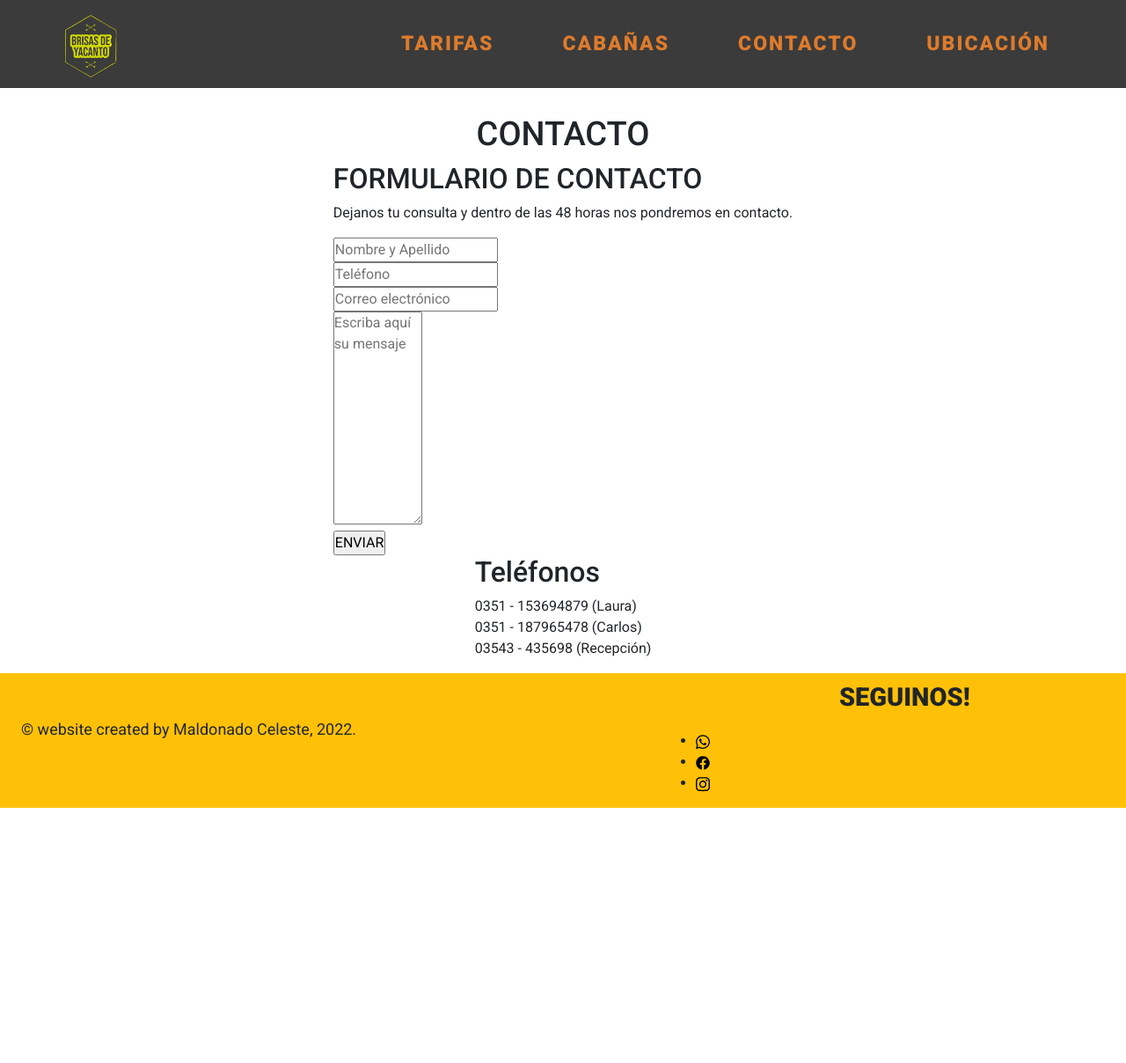
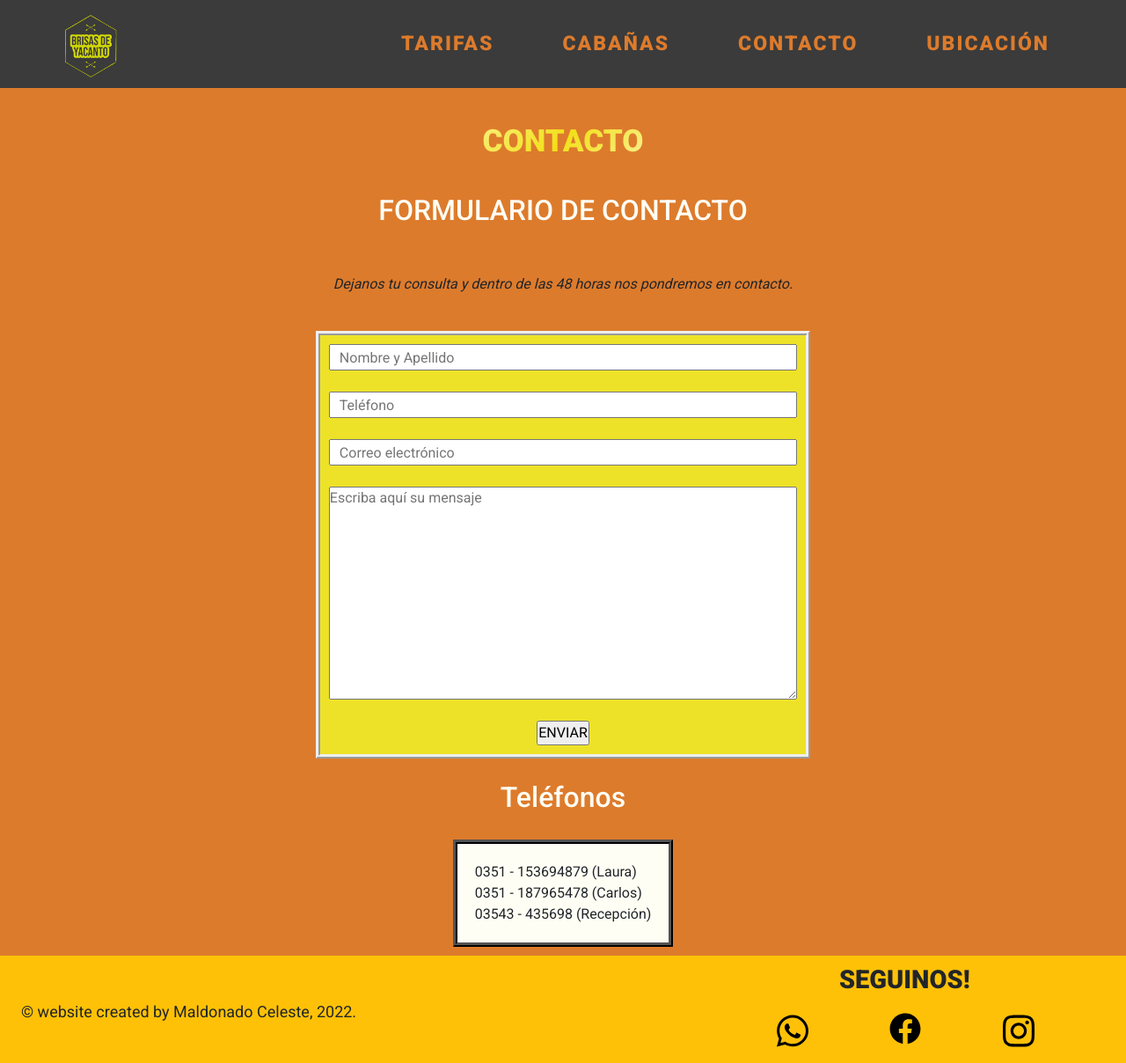
Before and after one commit to Maldonadocelee/Brisas-de-Yacanto, a website: page Paginas/Contacto.html in a window 1280 px wide. Shown: the whole page at 88% size. Before the commit the page ends 918 px from the top, so only its background shows below. Drawn offline with nearby package versions, Linux system fonts and the light colour scheme.

Commit message:
PAGINA CONTACTO SOLUCIONADO

```diff
--- a/Paginas/Contacto.html
+++ b/Paginas/Contacto.html
@@ -73,6 +73,7 @@
 
         <div class="phones">
                 <h2 class="subtitle">Teléfonos</h2>
+
                 <p class="numbers-phones" >
                     0351 - 153694879 (Laura) <br>
                     0351 - 187965478 (Carlos)<br>
@@ -83,7 +84,7 @@
     </main>
     <!--Finaliza main-->
     <!--Comienza footer-->
-    <footer id="footer">
+    <footer class="footer">
         <div class="container-fluid bg-warning">
             <div class="row">
                 <div class="col-sm-7">
@@ -100,15 +101,15 @@
                 <div class="redes col-5 display-flex justify-content-start">
                     <ul class="list-networks">
                         <li class="botton-networks">
-                            <a href="https://www.whatsapp.com" target="_blank"><svg class="network" xmlns="http://www.w3.org/2000/svg" width="150" viewBox="0 0 448 512"><!--! Font Awesome Pro 6.1.2 by @fontawesome - https://fontawesome.com License - https://fontawesome.com/license (Commercial License) Copyright 2022 Fonticons, Inc. --><path d="M380.9 97.1C339 55.1 283.2 32 223.9 32c-122.4 0-222 99.6-222 222 0 39.1 10.2 77.3 29.6 111L0 480l117.7-30.9c32.4 17.7 68.9 27 106.1 27h.1c122.3 0 224.1-99.6 224.1-222 0-59.3-25.2-115-67.1-157zm-157 341.6c-33.2 0-65.7-8.9-94-25.7l-6.7-4-69.8 18.3L72 359.2l-4.4-7c-18.5-29.4-28.2-63.3-28.2-98.2 0-101.7 82.8-184.5 184.6-184.5 49.3 0 95.6 19.2 130.4 54.1 34.8 34.9 56.2 81.2 56.1 130.5 0 101.8-84.9 184.6-186.6 184.6zm101.2-138.2c-5.5-2.8-32.8-16.2-37.9-18-5.1-1.9-8.8-2.8-12.5 2.8-3.7 5.6-14.3 18-17.6 21.8-3.2 3.7-6.5 4.2-12 1.4-32.6-16.3-54-29.1-75.5-66-5.7-9.8 5.7-9.1 16.3-30.3 1.8-3.7.9-6.9-.5-9.7-1.4-2.8-12.5-30.1-17.1-41.2-4.5-10.8-9.1-9.3-12.5-9.5-3.2-.2-6.9-.2-10.6-.2-3.7 0-9.7 1.4-14.8 6.9-5.1 5.6-19.4 19-19.4 46.3 0 27.3 19.9 53.7 22.6 57.4 2.8 3.7 39.1 59.7 94.8 83.8 35.2 15.2 49 16.5 66.6 13.9 10.7-1.6 32.8-13.4 37.4-26.4 4.6-13 4.6-24.1 3.2-26.4-1.3-2.5-5-3.9-10.5-6.6z"/></svg></a>
+                            <a href="https://www.whatsapp.com" target="_blank"><svg class="network" xmlns="http://www.w3.org/2000/svg"  viewBox="0 0 448 512"><!--! Font Awesome Pro 6.1.2 by @fontawesome - https://fontawesome.com License - https://fontawesome.com/license (Commercial License) Copyright 2022 Fonticons, Inc. --><path d="M380.9 97.1C339 55.1 283.2 32 223.9 32c-122.4 0-222 99.6-222 222 0 39.1 10.2 77.3 29.6 111L0 480l117.7-30.9c32.4 17.7 68.9 27 106.1 27h.1c122.3 0 224.1-99.6 224.1-222 0-59.3-25.2-115-67.1-157zm-157 341.6c-33.2 0-65.7-8.9-94-25.7l-6.7-4-69.8 18.3L72 359.2l-4.4-7c-18.5-29.4-28.2-63.3-28.2-98.2 0-101.7 82.8-184.5 184.6-184.5 49.3 0 95.6 19.2 130.4 54.1 34.8 34.9 56.2 81.2 56.1 130.5 0 101.8-84.9 184.6-186.6 184.6zm101.2-138.2c-5.5-2.8-32.8-16.2-37.9-18-5.1-1.9-8.8-2.8-12.5 2.8-3.7 5.6-14.3 18-17.6 21.8-3.2 3.7-6.5 4.2-12 1.4-32.6-16.3-54-29.1-75.5-66-5.7-9.8 5.7-9.1 16.3-30.3 1.8-3.7.9-6.9-.5-9.7-1.4-2.8-12.5-30.1-17.1-41.2-4.5-10.8-9.1-9.3-12.5-9.5-3.2-.2-6.9-.2-10.6-.2-3.7 0-9.7 1.4-14.8 6.9-5.1 5.6-19.4 19-19.4 46.3 0 27.3 19.9 53.7 22.6 57.4 2.8 3.7 39.1 59.7 94.8 83.8 35.2 15.2 49 16.5 66.6 13.9 10.7-1.6 32.8-13.4 37.4-26.4 4.6-13 4.6-24.1 3.2-26.4-1.3-2.5-5-3.9-10.5-6.6z"/></svg></a>
                         </li>
 
                         <li class="botton-networks">
-                            <a href="https://www.facebook.com"   target="_blank"><svg class="network" xmlns="http://www.w3.org/2000/svg" width="150" viewBox="0 0 512 512"><!--! Font Awesome Pro 6.1.2 by @fontawesome - https://fontawesome.com License - https://fontawesome.com/license (Commercial License) Copyright 2022 Fonticons, Inc. --><path d="M504 256C504 119 393 8 256 8S8 119 8 256c0 123.78 90.69 226.38 209.25 245V327.69h-63V256h63v-54.64c0-62.15 37-96.48 93.67-96.48 27.14 0 55.52 4.84 55.52 4.84v61h-31.28c-30.8 0-40.41 19.12-40.41 38.73V256h68.78l-11 71.69h-57.78V501C413.31 482.38 504 379.78 504 256z"/></svg></a>
+                            <a href="https://www.facebook.com"   target="_blank"><svg class="network" xmlns="http://www.w3.org/2000/svg"  viewBox="0 0 512 512"><!--! Font Awesome Pro 6.1.2 by @fontawesome - https://fontawesome.com License - https://fontawesome.com/license (Commercial License) Copyright 2022 Fonticons, Inc. --><path d="M504 256C504 119 393 8 256 8S8 119 8 256c0 123.78 90.69 226.38 209.25 245V327.69h-63V256h63v-54.64c0-62.15 37-96.48 93.67-96.48 27.14 0 55.52 4.84 55.52 4.84v61h-31.28c-30.8 0-40.41 19.12-40.41 38.73V256h68.78l-11 71.69h-57.78V501C413.31 482.38 504 379.78 504 256z"/></svg></a>
 
                         </li>
                         <li class="botton-networks">
-                            <a href="https://www.instagram.com" target="_blank"><svg class="network" xmlns="http://www.w3.org/2000/svg" width="150" viewBox="0 0 448 512"><!--! Font Awesome Pro 6.1.2 by @fontawesome - https://fontawesome.com License - https://fontawesome.com/license (Commercial License) Copyright 2022 Fonticons, Inc. --><path d="M224.1 141c-63.6 0-114.9 51.3-114.9 114.9s51.3 114.9 114.9 114.9S339 319.5 339 255.9 287.7 141 224.1 141zm0 189.6c-41.1 0-74.7-33.5-74.7-74.7s33.5-74.7 74.7-74.7 74.7 33.5 74.7 74.7-33.6 74.7-74.7 74.7zm146.4-194.3c0 14.9-12 26.8-26.8 26.8-14.9 0-26.8-12-26.8-26.8s12-26.8 26.8-26.8 26.8 12 26.8 26.8zm76.1 27.2c-1.7-35.9-9.9-67.7-36.2-93.9-26.2-26.2-58-34.4-93.9-36.2-37-2.1-147.9-2.1-184.9 0-35.8 1.7-67.6 9.9-93.9 36.1s-34.4 58-36.2 93.9c-2.1 37-2.1 147.9 0 184.9 1.7 35.9 9.9 67.7 36.2 93.9s58 34.4 93.9 36.2c37 2.1 147.9 2.1 184.9 0 35.9-1.7 67.7-9.9 93.9-36.2 26.2-26.2 34.4-58 36.2-93.9 2.1-37 2.1-147.8 0-184.8zM398.8 388c-7.8 19.6-22.9 34.7-42.6 42.6-29.5 11.7-99.5 9-132.1 9s-102.7 2.6-132.1-9c-19.6-7.8-34.7-22.9-42.6-42.6-11.7-29.5-9-99.5-9-132.1s-2.6-102.7 9-132.1c7.8-19.6 22.9-34.7 42.6-42.6 29.5-11.7 99.5-9 132.1-9s102.7-2.6 132.1 9c19.6 7.8 34.7 22.9 42.6 42.6 11.7 29.5 9 99.5 9 132.1s2.7 102.7-9 132.1z"/></svg></a>
+                            <a href="https://www.instagram.com" target="_blank"><svg class="network" xmlns="http://www.w3.org/2000/svg"  viewBox="0 0 448 512"><!--! Font Awesome Pro 6.1.2 by @fontawesome - https://fontawesome.com License - https://fontawesome.com/license (Commercial License) Copyright 2022 Fonticons, Inc. --><path d="M224.1 141c-63.6 0-114.9 51.3-114.9 114.9s51.3 114.9 114.9 114.9S339 319.5 339 255.9 287.7 141 224.1 141zm0 189.6c-41.1 0-74.7-33.5-74.7-74.7s33.5-74.7 74.7-74.7 74.7 33.5 74.7 74.7-33.6 74.7-74.7 74.7zm146.4-194.3c0 14.9-12 26.8-26.8 26.8-14.9 0-26.8-12-26.8-26.8s12-26.8 26.8-26.8 26.8 12 26.8 26.8zm76.1 27.2c-1.7-35.9-9.9-67.7-36.2-93.9-26.2-26.2-58-34.4-93.9-36.2-37-2.1-147.9-2.1-184.9 0-35.8 1.7-67.6 9.9-93.9 36.1s-34.4 58-36.2 93.9c-2.1 37-2.1 147.9 0 184.9 1.7 35.9 9.9 67.7 36.2 93.9s58 34.4 93.9 36.2c37 2.1 147.9 2.1 184.9 0 35.9-1.7 67.7-9.9 93.9-36.2 26.2-26.2 34.4-58 36.2-93.9 2.1-37 2.1-147.8 0-184.8zM398.8 388c-7.8 19.6-22.9 34.7-42.6 42.6-29.5 11.7-99.5 9-132.1 9s-102.7 2.6-132.1-9c-19.6-7.8-34.7-22.9-42.6-42.6-11.7-29.5-9-99.5-9-132.1s-2.6-102.7 9-132.1c7.8-19.6 22.9-34.7 42.6-42.6 29.5-11.7 99.5-9 132.1-9s102.7-2.6 132.1 9c19.6 7.8 34.7 22.9 42.6 42.6 11.7 29.5 9 99.5 9 132.1s2.7 102.7-9 132.1z"/></svg></a>
                         </li>
                     </ul>
                 </div>
--- a/SCSS/app.scss
+++ b/SCSS/app.scss
@@ -1,7 +1,5 @@
 @import "./reset.scss";
-
+//@import "./ejemplo.scss";
+@import "./contacto.scss";
 @import "./header.scss";
-
-@import "./contacto.scss";
-
 @import "./footer.scss";
--- /dev/null
+++ b/SCSS/ejemplo.scss
@@ -0,0 +1,134 @@
+/*comienza el main*/
+
+.main {
+    padding-top: 110px;
+    display: flex;
+    flex-direction: column;
+    align-items: center;
+    width: 100%;
+}
+
+.title-contact {
+    text-align: center;
+    font-weight: bold;
+    font-size: 35px ;
+    animation: fluido 30s ease-in-out infinite;
+    background: linear-gradient(-45deg, #fef60f, #ffffff, #f2e018, #fffedc);
+    background-size: 300%;
+    -webkit-background-clip: text;
+    background-clip: text;
+    -webkit-text-fill-color: transparent;
+    padding: 10px;
+}
+@keyframes fluido {
+    0% { background-position: 0 50% }
+    50% { background-position: 100% 50% }
+    100% { background-position: 0 50% }
+}
+
+.subtitle-contact {
+    padding: 20px;
+    text-align: center;
+}
+
+.attention {
+    font-style: italic;
+    padding: 25px;
+    text-align: center;
+}
+.form {
+    border-style: ridge;
+    border-width: 5px;
+    background-color: rgba(237, 227, 41, 0.992);
+    margin: 5px;
+    padding: 10px;
+    display: flex;
+    flex-direction: column;
+    align-items: center;
+
+}
+.input {
+    width: 100%;
+    height: 30px;
+    padding-left: 10px;
+}
+.enviar {
+    width: 20%;
+    border-radius: 5%;
+    font-weight: bold;
+}
+.textarea {
+    width: 100%;
+}
+
+.subtitle {
+    color: rgb(255, 254, 244);
+    text-align: center;
+    padding: 20px;
+}
+
+.numbers-phones {
+    border-style: ridge;
+    border-width: 5px;
+    border-color: #000000;
+    padding: 20px;
+    margin-bottom: 10px;
+    background-color: rgb(255, 254, 244) ;
+}
+
+@media  screen and (min-width: 1200px) {
+    .title-contact {
+        font-size: 38px;
+        margin-top: 20px;
+    }
+}
+
+@media screen and (min-width:1900px) {
+    .title-contact {
+        font-size: 60px ;
+
+    }
+    .subtitle {
+        font-size: 40px;
+    }
+    .attention {
+        padding: 30px;
+        text-align: center;
+        font-size: 25px;
+    }
+    .numbers-phones {
+        border-style: ridge;
+        border-width: 5px;
+        border-color: #000000;
+        padding: 20px;
+        margin-bottom: 10px;
+        background-color: rgb(255, 254, 244) ;
+        font-size: 25px;
+    }
+    .form {
+        border-style: ridge;
+        border-width: 5px;
+        background-color: rgba(237, 227, 41, 0.992);
+        margin: 5px;
+        padding: 5px 20px;
+        display: flex;
+        flex-direction: column;
+        align-items: center;
+    }
+    input {
+        width: 100%;
+        font-size: 20px;
+        height: 40px;
+        padding-left: 20px;
+    }
+    .enviar {
+        width: 20%;
+        padding: 0px;
+    }
+    textarea {
+        width: 100%;
+        font-size: 20px;
+
+    }
+
+}
--- a/SCSS/footer.scss
+++ b/SCSS/footer.scss
@@ -1,55 +1,34 @@
-footer{
-    .container-fluid {
-        .follow-us {
-            grid-area: follow-us;
-            align-items:center;
-        }
-        .row {
-            div{
-                h3 {
+.footer{
+
          .title-networks{
             margin: 5px 0px;
             text-align: center;
             padding-left: 30px;
             font-size: 15px;
             }
-                }
-            }
-        }
-        .row{
-            div{
-                p{
+
+
         .text-website{
             font-size: 10px;
             text-align:start;
             padding-left: 15px;
             }
-                }
-            }
-            div{
-                ul{
+
+
         .list-networks {
                 display: flex;
                 flex-direction: row;
                 justify-content: space-evenly;
                 list-style-type: none;
-                    }
-                    li{
-                        .botton-networks{
-                            grid-area:  botton-networks;
-                         }
-                        a{
                 .network {
                     width: 16px;
                 }
+
             }
-                    }
-                }
-            }
-        }
-    }
+
 }
 @media screen and (min-width: 575px){
+    .footer{
         .text-website {
             font-size: 13px;
             text-align:start;
@@ -61,15 +40,21 @@ footer{
             padding-left: 30px;
             font-size: 20px;
         }
-    a .network {
-        width: 25px;
+        .list-networks {
+
+            .network {
+                width: 26px;
+            }
+
         }
     }
 
+}
+
 @media  screen and (min-width: 992px) {
-
-    a .network {
-        width: 36px;
+.footer {
+    .network {
+        width: 46px;
     }
     .text-website {
         font-size: 18px;
@@ -80,17 +65,31 @@ footer{
         padding-top:5px;
         font-size: 25px;
     }
-    .list-networks{
+
+    .list-networks {
         padding-top: 15px;
+        .network {
+            width: 32px;
+        }
+
     }
 }
+
+}
 @media  screen and (min-width: 1200px) {
+    .footer {
         .title-networks {
             padding-top:5px;
             font-size: 29px;
             font-weight: bold ;
         }
-    a .network {
-        width: 43px;
+        .list-networks {
+            padding-top: 15px;
+            .network {
+                width: 36px;
+            }
+
         }
     }
+
+}
--- a/SCSS/reset.scss
+++ b/SCSS/reset.scss
@@ -7,5 +7,5 @@
 
     font-family: 'Roboto', sans-serif;
     width: 100%;
-
+    background-color: #dd7b2c;
 }
```
Also changed, not shown: SCSS/contacto.scss (+8 -7 lines), CSS/main.css. Lines whose indentation alone changed are shown as unchanged.
